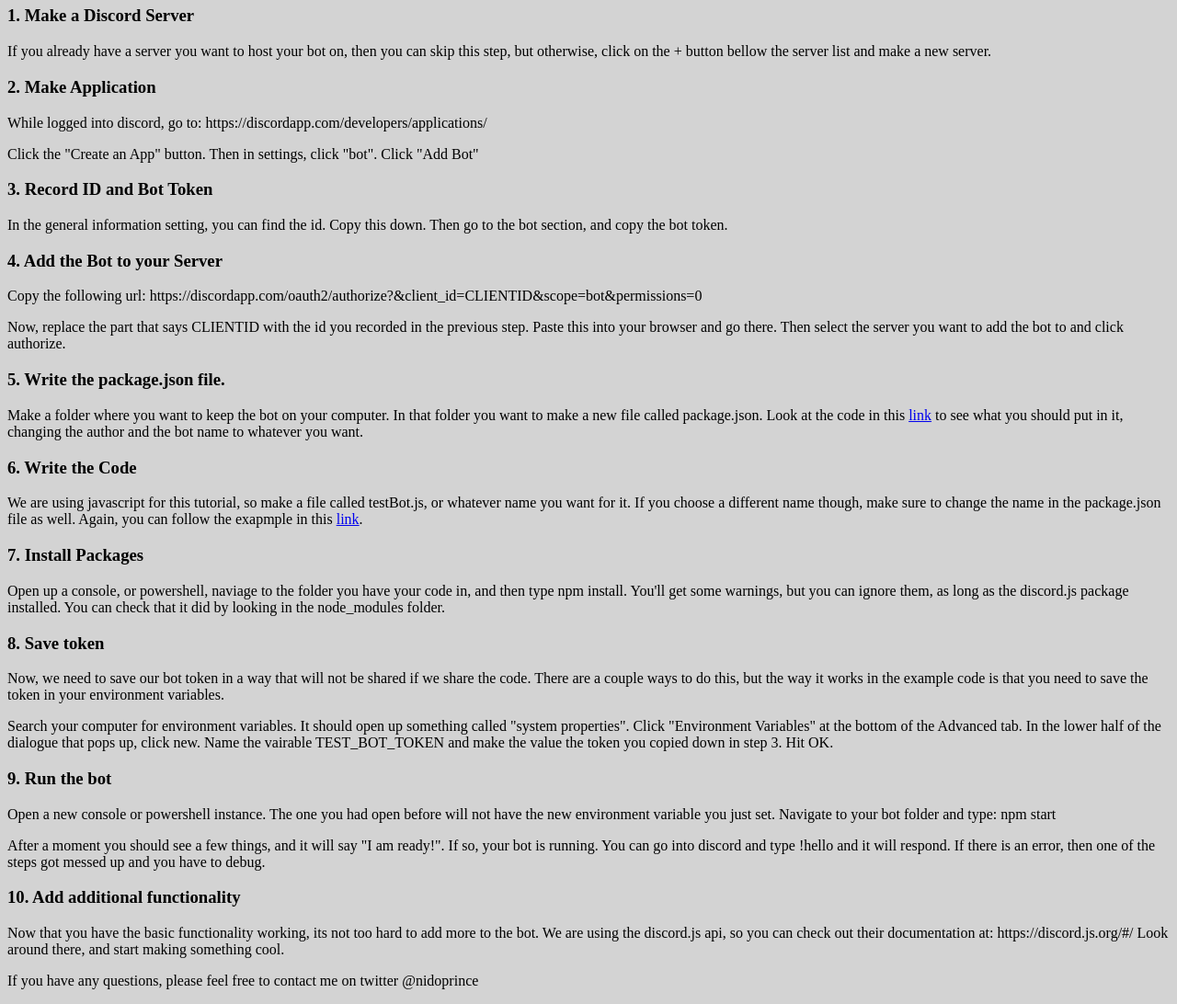
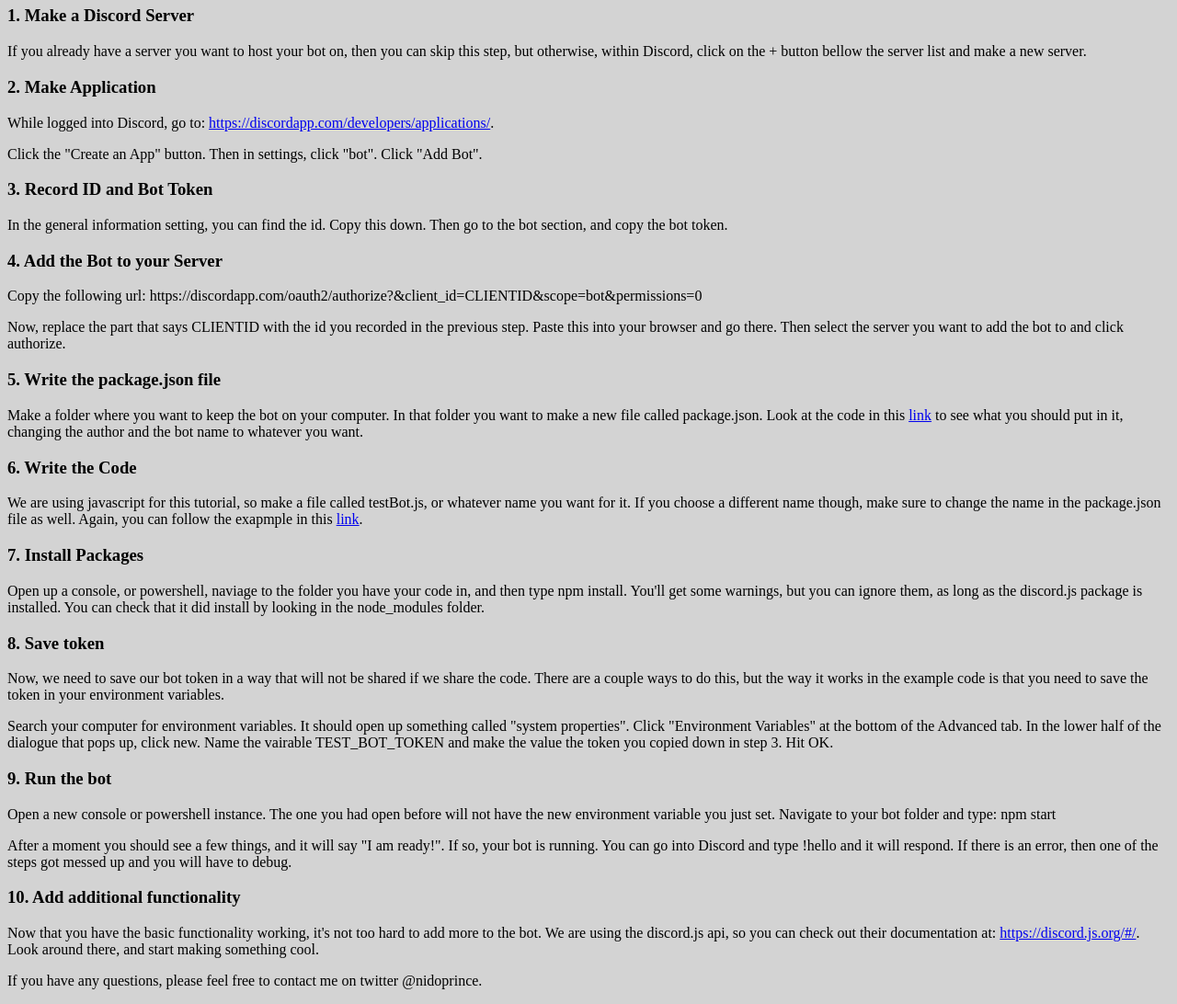
Before and after one commit to Nidoprince/BotTutorial, a website: page index.html in a window 1280 px wide. Shown: the part 60-1152 px from the top of the page at 92% size. Drawn offline with Linux system fonts and the light colour scheme.

Commit message:
Small edits and updates to the overview.

```diff
--- a/index.html
+++ b/index.html
@@ -6,29 +6,29 @@
   <body>
     <h1>Making a Discord Bot with Node.js</h1>
     <h3>1. Make a Discord Server</h3>
-    <p>If you already have a server you want to host your bot on, then you can skip this step, but otherwise, click on the + button bellow the server list and make a new server.</p>
+    <p>If you already have a server you want to host your bot on, then you can skip this step, but otherwise, within Discord, click on the + button bellow the server list and make a new server.</p>
     <h3>2. Make Application</h3>
-    <p>While logged into discord, go to: https://discordapp.com/developers/applications/</p>
-    <p>Click the "Create an App" button.  Then in settings, click "bot".  Click "Add Bot"</P>
+    <p>While logged into Discord, go to: <a href="https://discordapp.com/developers/applications/">https://discordapp.com/developers/applications/</a>.</p>
+    <p>Click the "Create an App" button.  Then in settings, click "bot".  Click "Add Bot".</p>
     <h3>3.  Record ID and Bot Token</h3>
     <p>In the general information setting, you can find the id.  Copy this down.  Then go to the bot section, and copy the bot token.</p>
     <h3>4.  Add the Bot to your Server</h3>
     <p>Copy the following url: https://discordapp.com/oauth2/authorize?&client_id=CLIENTID&scope=bot&permissions=0</p>
     <p>Now, replace the part that says CLIENTID with the id you recorded in the previous step.  Paste this into your browser and go there.  Then select the server you want to add the bot to and click authorize.</p>
-    <h3>5.  Write the package.json file.</h3>
+    <h3>5.  Write the package.json file</h3>
     <p>Make a folder where you want to keep the bot on your computer.  In that folder you want to make a new file called package.json.  Look at the code in this <a href="https://github.com/Nidoprince/BotTutorial/blob/master/package.json">link</a> to see what you should put in it, changing the author and the bot name to whatever you want.</p>
     <h3>6.  Write the Code</h3>
     <p>We are using javascript for this tutorial, so make a file called testBot.js, or whatever name you want for it.  If you choose a different name though, make sure to change the name in the package.json file as well.  Again, you can follow the exapmple in this <a href = "https://github.com/Nidoprince/BotTutorial/blob/master/testBot.js">link</a>.</p>
     <h3>7.  Install Packages</h3>
-    <p>Open up a console, or powershell, naviage to the folder you have your code in, and then type npm install.  You'll get some warnings, but you can ignore them, as long as the discord.js package installed.  You can check that it did by looking in the node_modules folder.</p>
+    <p>Open up a console, or powershell, naviage to the folder you have your code in, and then type npm install.  You'll get some warnings, but you can ignore them, as long as the discord.js package is installed.  You can check that it did install by looking in the node_modules folder.</p>
     <h3>8.  Save token</h3>
     <p>Now, we need to save our bot token in a way that will not be shared if we share the code.  There are a couple ways to do this, but the way it works in the example code is that you need to save the token in your environment variables.</p>
     <p>Search your computer for environment variables.  It should open up something called "system properties".  Click "Environment Variables" at the bottom of the Advanced tab.  In the lower half of the dialogue that pops up, click new.  Name the vairable TEST_BOT_TOKEN and make the value the token you copied down in step 3.  Hit OK.</p>
     <h3>9.  Run the bot</h3>
     <p>Open a new console or powershell instance.  The one you had open before will not have the new environment variable you just set.  Navigate to your bot folder and type: npm start</p>
-    <p>After a moment you should see a few things, and it will say "I am ready!".  If so, your bot is running.  You can go into discord and type !hello and it will respond.  If there is an error, then one of the steps got messed up and you have to debug.</p>
+    <p>After a moment you should see a few things, and it will say "I am ready!".  If so, your bot is running.  You can go into Discord and type !hello and it will respond.  If there is an error, then one of the steps got messed up and you will have to debug.</p>
     <h3>10.  Add additional functionality</h3>
-    <p>Now that you have the basic functionality working, its not too hard to add more to the bot.  We are using the discord.js api, so you can check out their documentation at: https://discord.js.org/#/  Look around there, and start making something cool.</p>
-    <p>If you have any questions, please feel free to contact me on twitter @nidoprince</p>
+    <p>Now that you have the basic functionality working, it's not too hard to add more to the bot.  We are using the discord.js api, so you can check out their documentation at: <a href="https://discord.js.org/#/">https://discord.js.org/#/</a>.  Look around there, and start making something cool.</p>
+    <p>If you have any questions, please feel free to contact me on twitter @nidoprince.</p>
   </body>
 </html>
```
